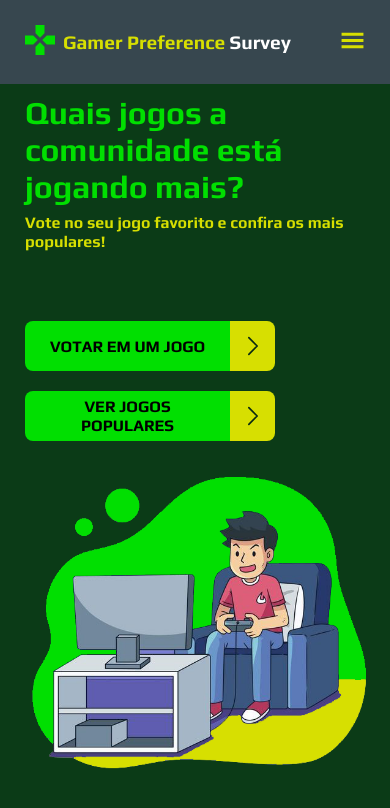
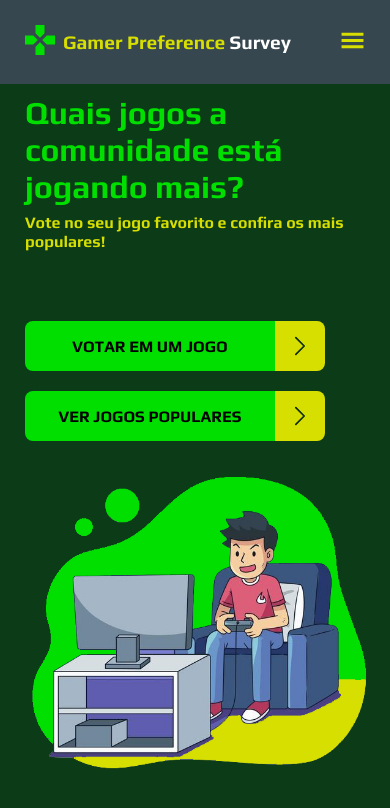
Before and after one commit to YannFigueiredo/gamer-preference-survey, a React (Create React App) app in the folder frontend/: page / in a window 390 px wide. Shown: the top 808 px of the page. Built offline with nearby package versions, Linux system fonts and the light colour scheme; no server answers.

Commit message:
final style adjustments made

```diff
--- a/frontend/src/components/Header/index.tsx
+++ b/frontend/src/components/Header/index.tsx
@@ -8,6 +8,8 @@ import { AiOutlineClose } from 'react-icons/ai';
 export default function Header(){
     const [ activePage, setActivePage ] = useState<string>(document.location.pathname);
     const [ menuIsOpen, setMenuIsOpen ] = useState<boolean>(false);
+    let mobileScreen = document.querySelector('body') as HTMLBodyElement;
+
     const verifyWidth = () => {
         if(window.innerWidth > 768){
             setMenuIsOpen(true);
@@ -17,6 +19,7 @@ export default function Header(){
     };
 
     useEffect(() => {
+
         verifyWidth();
 
         window.addEventListener('resize', () => {
@@ -24,7 +27,7 @@ export default function Header(){
         });
     }, []);
 
-    useEffect(() => {setMenuIsOpen(false)}, [activePage]);
+    useEffect(() => {if(window.innerWidth <= 768) setMenuIsOpen(false)}, [activePage]);
 
     return(
         <Container>
@@ -38,10 +41,16 @@ export default function Header(){
             </ContainerLogo>
             <Menu>
                 {menuIsOpen === false &&
-                <GiHamburgerMenu id='btn-menu' size={25} onClick={() => {setMenuIsOpen(true)}}/>
+                <GiHamburgerMenu id='btn-menu' size={25} onClick={() => {
+                    setMenuIsOpen(true);
+                    mobileScreen.style.overflow = 'hidden';
+                }}/>
                 }
                 {menuIsOpen &&
-                <AiOutlineClose id='btn-menu-close' size={25} onClick={() => {setMenuIsOpen(false)}}/>
+                <AiOutlineClose id='btn-menu-close' size={25} onClick={() => {
+                    setMenuIsOpen(false);
+                    mobileScreen.style.overflow = 'auto';
+                }}/>
                 }
                 <ul className={menuIsOpen ? 'menu-opened' : 'menu-closed'}>
                     <Link to='/' className={activePage === '/' ? 'active' : ''} onClick={() => {setActivePage('/')}}>
--- a/frontend/src/pages/Home/index.tsx
+++ b/frontend/src/pages/Home/index.tsx
@@ -15,26 +15,26 @@ export default function Home(){
                         Vote no seu jogo favorito e confira os mais populares!
                     </span>
                 </Intro>
-                <Link to='/registration'>
-                    <ButtonHome>
+                <ButtonHome>
+                    <Link to='/registration'>
                         <div>
                             <span>Votar em um jogo</span>
                         </div>
                         <div>
                             <Arrow/>
                         </div>
-                    </ButtonHome>
-                </Link>
-                <Link to='/records'>
-                    <ButtonHome>
+                    </Link>
+                </ButtonHome>
+                <ButtonHome>
+                    <Link to='/records'>
                         <div>
                             <span>Ver jogos populares</span>
                         </div>
                         <div>
                             <Arrow/>
                         </div>
-                    </ButtonHome>
-                </Link>
+                    </Link>
+                </ButtonHome>
             </Info>
             <Art>
                 <img src={art} alt='Home art'></img>
--- a/frontend/src/pages/Home/styles.ts
+++ b/frontend/src/pages/Home/styles.ts
@@ -17,11 +17,6 @@ export const Container = styled.div `
 
 export const Info = styled.div `
     width: 550px;
-
-    a{
-        text-decoration: none;
-        display: block;
-    }
 
     div{
         display: flex;
@@ -71,9 +66,14 @@ export const ButtonHome = styled.div `
     height: 50px;
     width: 300px;
 
+    a{
+        text-decoration: none;
+        display: flex;
+    }
+
     div{
         padding: 12px;
-        height: 100%;
+        height: 50px !important;
     }
 
     div:nth-child(1){
--- a/frontend/src/pages/Registration/styles.ts
+++ b/frontend/src/pages/Registration/styles.ts
@@ -45,6 +45,10 @@ export const Container = styled.div `
     }
 
     @media screen and (max-width: 768px){
+        height: auto;
+        margin-top: 25px;
+        margin-bottom: 15px;
+
         select{
             width: 65%;
         }
```
